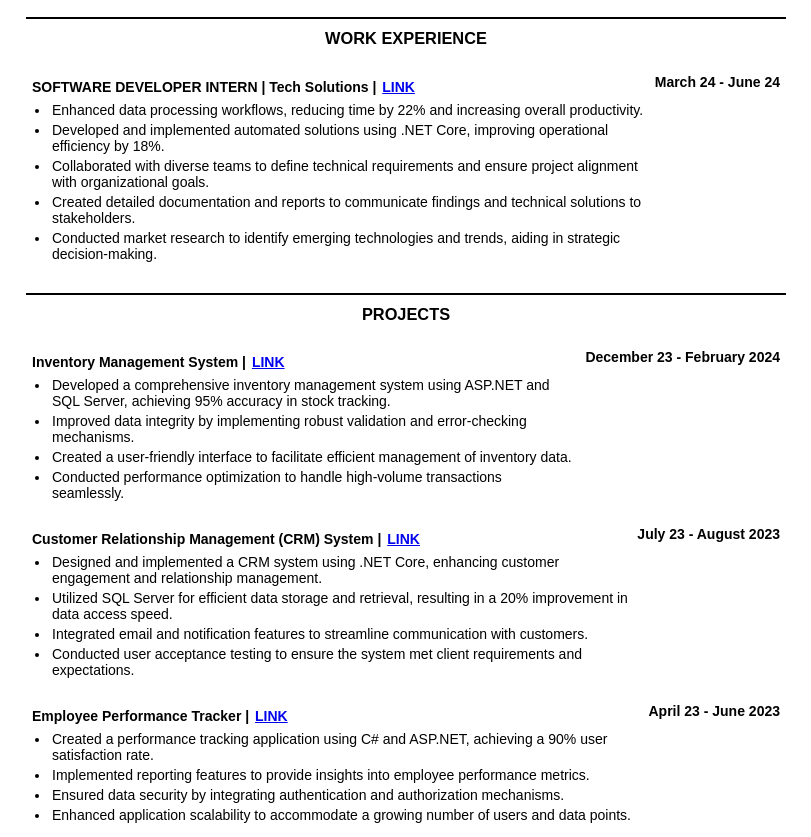
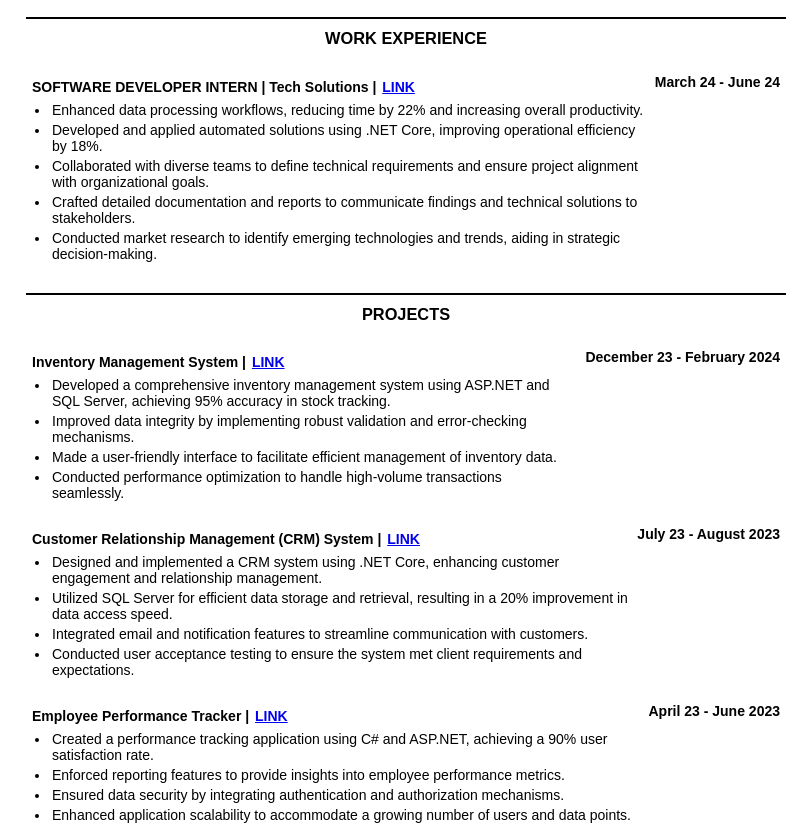
Before and after one commit to iamarunjohny/ResumeTemplate, a plain HTML site: page index.html in a window 1280 px wide. Shown: the part 608-1445 px from the top of the page, without its empty margins (234-1045 px from the left). Drawn offline with Linux system fonts and the light colour scheme.

Commit message:
Replaced few words

```diff
--- a/index.html
+++ b/index.html
@@ -188,7 +188,7 @@
               increasing overall productivity.
             </li>
             <li>
-              Developed and implemented automated solutions using .NET Core,
+              Developed and applied automated solutions using .NET Core,
               improving operational efficiency by 18%.
             </li>
             <li>
@@ -196,7 +196,7 @@
               and ensure project alignment with organizational goals.
             </li>
             <li>
-              Created detailed documentation and reports to communicate findings
+              Crafted detailed documentation and reports to communicate findings
               and technical solutions to stakeholders.
             </li>
             <li>
@@ -229,7 +229,7 @@
               error-checking mechanisms.
             </li>
             <li>
-              Created a user-friendly interface to facilitate efficient
+              Made a user-friendly interface to facilitate efficient
               management of inventory data.
             </li>
             <li>
@@ -286,7 +286,7 @@
               achieving a 90% user satisfaction rate.
             </li>
             <li>
-              Implemented reporting features to provide insights into employee
+              Enforced reporting features to provide insights into employee
               performance metrics.
             </li>
             <li>
```
